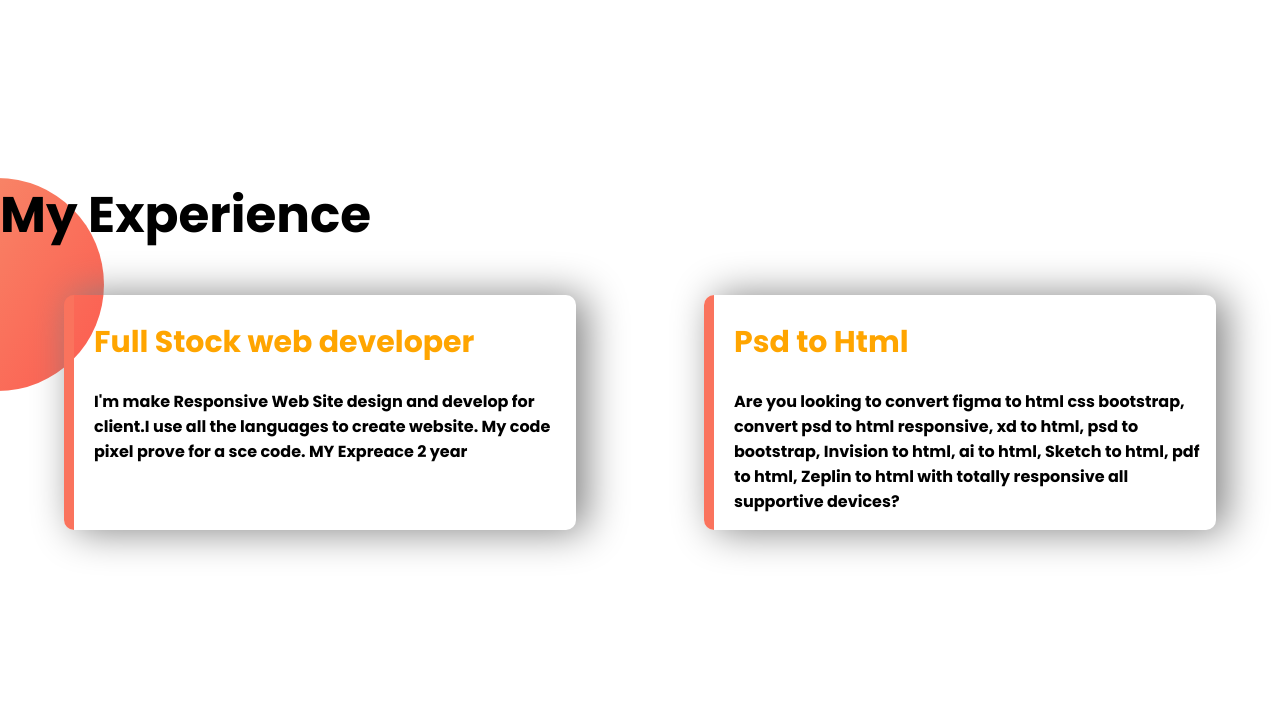
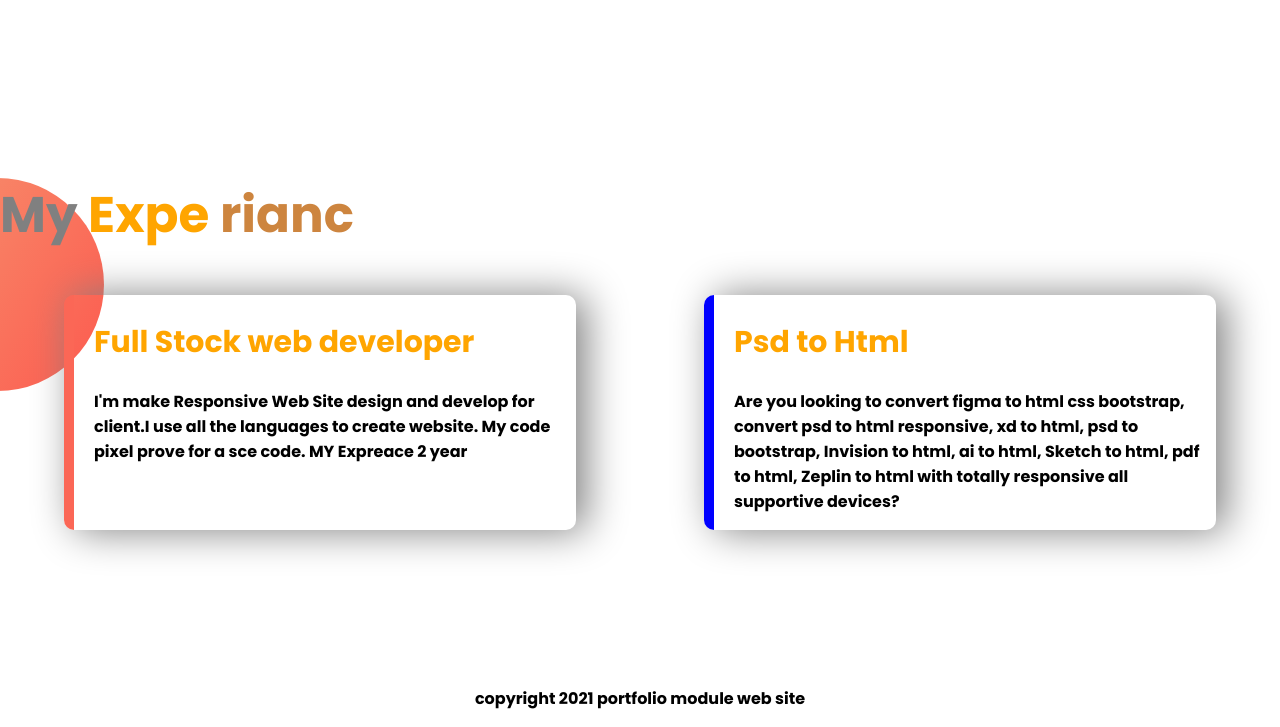
Before and after one commit to mdmoinulhasan2211/portfolio-module, a plain HTML site: page index.html in a window 1280 px wide. Shown: the part 1101-1828 px from the top of the page. Before the commit the page ends 1771 px from the top, so only its background shows below. Drawn offline with Linux system fonts and the light colour scheme.

Commit message:
footer added

```diff
--- a/index.html
+++ b/index.html
@@ -42,20 +42,22 @@
 
     <!---------expriance area start--------->
     <section class="exp-area">
-        <h1> My Experience</h1>
+        <h1> <span class="white-color">My</span>  <span class="orange-color">Expe </span><span class="blue-color">rianc</span></h1>
         <div class="flexible-container">
         <div class="web-portfolio Experience-shadwo">
             <h2 class="orange-color">Full Stock web developer</h2>
             <p>I'm make Responsive Web Site design and develop for client.I use all the languages to create website. My code pixel prove for a sce code. MY Expreace 2 year </p>
 
         </div>
-        <div class="web-portfolio Experience-shadwo">
+        <div id="item" class="web-portfolio Experience-shadwo">
             <h2 class="orange-color">Psd to Html</h2>
             <p>Are you looking to convert figma to html css bootstrap, convert psd to html responsive, xd to html, psd to bootstrap, Invision to html, ai to html, Sketch to html, pdf to html, Zeplin to html with totally responsive all supportive devices?</p>
         </div>
         </div>
     </section>
-
+<footer>
+    <p>copyright 2021 portfolio module web site </p>
+</footer>
 
 </body>
 </html>
--- a/style.css
+++ b/style.css
@@ -1,10 +1,12 @@
 body{
     font-family: 'Poppins', sans-serif;
     margin: 0;
+
 }
 .flexible-container{
     display: flex;
     padding-bottom: 140px;
+
 }
 .web-portfolio{
     width: 50%;
@@ -35,6 +37,7 @@ h2{
 .top-beanner{
     background-image: url(images/top-banner.png);
     background-repeat: no-repeat;
+
 }
 .fiverr-button{padding: 10px 100px;
     text-decoration: none;
@@ -57,9 +60,21 @@ h2{
     padding-left: 20px;
     width: 50%;
     border-radius: 10px;
-    border-left: 10px solid #FA735D;
+    border-left: 10px solid #FB6756;
+}
+#item{
+    border-left: 10px solid blue;
 }
 .exp-area{
     background-image: url(images/exp-bg.png);
     background-repeat: no-repeat;
 }
+.blue-color{
+    color: peru;
+}
+.white-color{
+    color: grey;
+}
+footer p{
+    text-align: center;
+}
```
Also changed, not shown: 1 other file.
